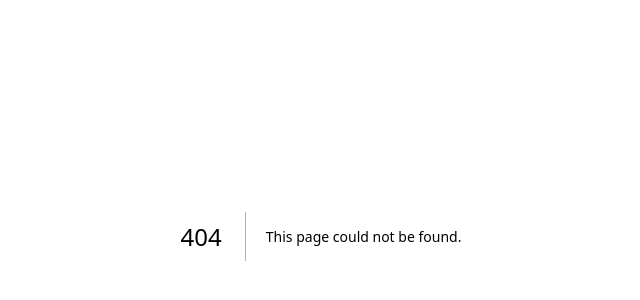
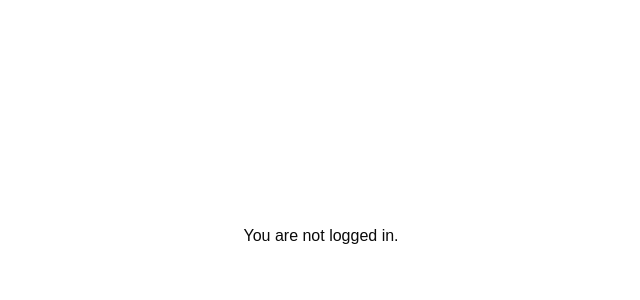
Before and after one commit to NickCodesStuf/medSafe, a Next.js app in the folder frontend/: page /protected in a window 1280 px wide. Before the commit this address had no page. Shown: the part 164-464 px from the top of the page, without its empty margins (319-959 px from the left). Built offline with nearby package versions, Linux system fonts and the light colour scheme.

Commit message:
add protected page

```diff
--- /dev/null
+++ b/frontend/app/protected/page.tsx
@@ -0,0 +1,26 @@
+// app/protected/page.tsx
+'use client';
+
+import { useEffect, useState } from 'react';
+import Cookies from 'js-cookie';
+
+const ProtectedPage = () => {
+  const [message, setMessage] = useState('');
+
+  useEffect(() => {
+    const token = Cookies.get('token');
+    if (!token) {
+      setMessage('You are not logged in.');
+    } else {
+      setMessage('Welcome to the protected page!');
+    }
+  }, []);
+
+  return (
+    <div className="flex items-center justify-center h-screen">
+      <h1>{message}</h1>
+    </div>
+  );
+};
+
+export default ProtectedPage;
```
